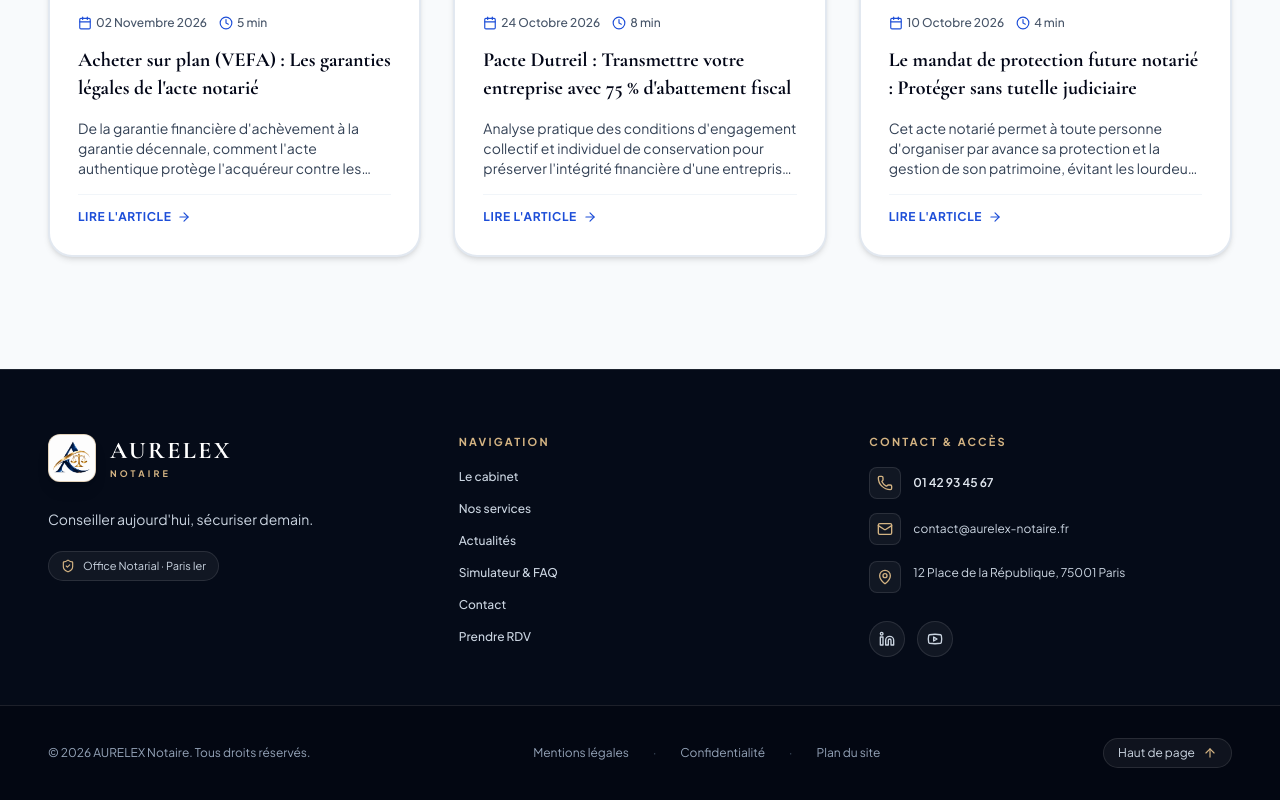
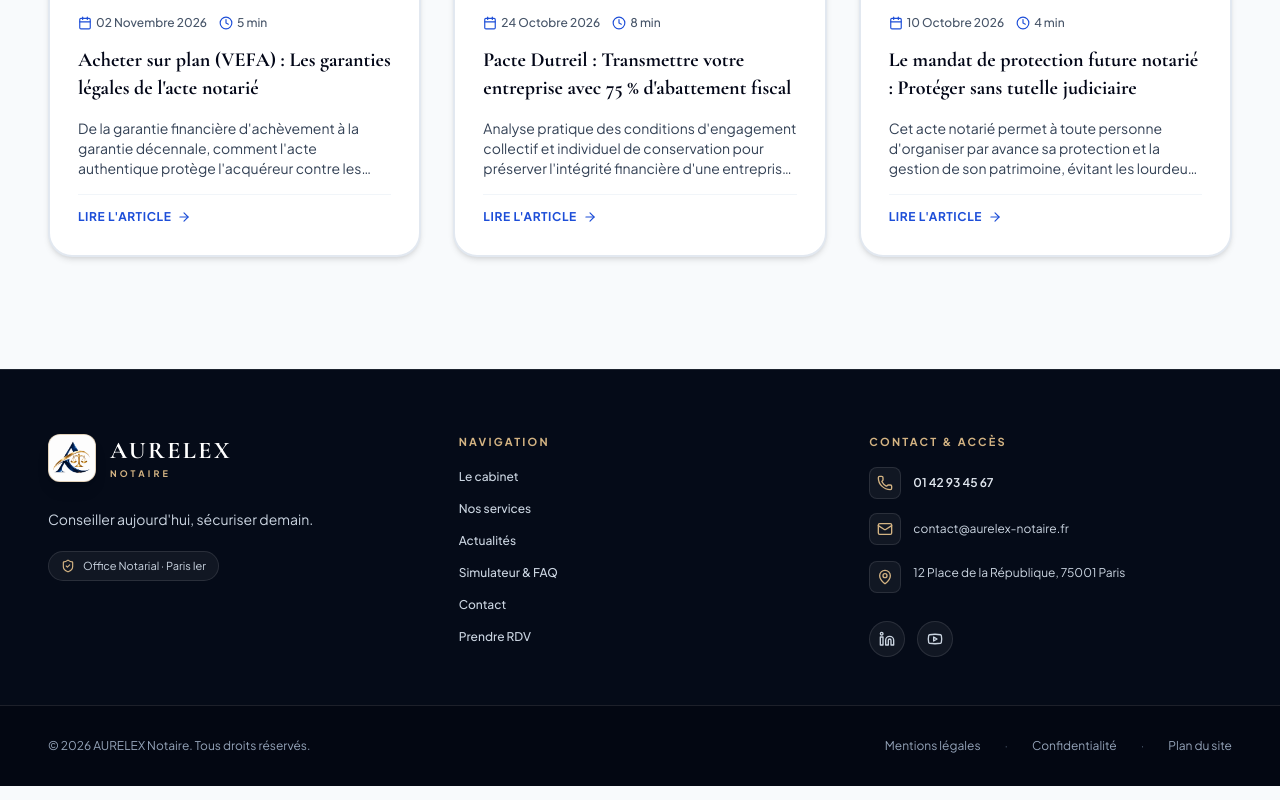
Before and after one commit to Mikeniga99/aurelexnotaria, a Next.js app in the folder apps/web/: page /en/actualites in a window 1280 px wide. Shown: the part 1442-2242 px from the top of the page. Built offline with nearby package versions, Linux system fonts and the light colour scheme.

Commit message:
fix(footer): suppression du bouton haut de page pour un pied de page minimaliste et epure

```diff
--- a/apps/web/src/components/public/Footer.tsx
+++ b/apps/web/src/components/public/Footer.tsx
@@ -4,14 +4,10 @@ import React from 'react';
 import Image from 'next/image';
 import { Link } from '@/i18n/routing';
 import { useTranslations } from 'next-intl';
-import { Phone, Mail, MapPin, ArrowUp, Linkedin, Youtube, ShieldCheck } from 'lucide-react';
+import { Phone, Mail, MapPin, Linkedin, Youtube, ShieldCheck } from 'lucide-react';
 
 export function Footer() {
   const t = useTranslations('footer');
-
-  const scrollToTop = () => {
-    window.scrollTo({ top: 0, behavior: 'smooth' });
-  };
 
   return (
     <footer className="bg-[#050B18] text-white border-t border-white/10">
@@ -153,10 +149,15 @@ export function Footer() {
 
       {/* ── Barre Basse de Copyright & Liens Légaux ── */}
       <div className="border-t border-white/10 bg-[#030712] pt-8 pb-32 lg:pb-8">
-        <div className="max-w-7xl mx-auto px-5 sm:px-8 lg:px-12 flex flex-col md:flex-row items-center justify-between gap-5">
+        <div className="max-w-7xl mx-auto px-5 sm:px-8 lg:px-12 flex flex-col md:flex-row items-center justify-between gap-4">
+
+          {/* Copyright */}
+          <p className="text-xs text-slate-400 text-center md:text-left font-normal order-2 md:order-1">
+            © 2026 AURELEX Notaire. Tous droits réservés.
+          </p>
 
           {/* Liens légaux parfaitement alignés sur une seule ligne */}
-          <div className="flex items-center justify-center gap-3.5 sm:gap-6 text-xs text-slate-400 order-1 md:order-2">
+          <div className="flex items-center justify-center gap-4 sm:gap-6 text-xs text-slate-400 order-1 md:order-2">
             <Link href="/mentions-legales" className="hover:text-[#D4B483] transition-colors whitespace-nowrap">
               Mentions légales
             </Link>
@@ -170,24 +171,6 @@ export function Footer() {
             </Link>
           </div>
 
-          {/* Copyright */}
-          <p className="text-xs text-slate-400 text-center md:text-left order-2 md:order-1 font-normal">
-            © 2026 AURELEX Notaire. Tous droits réservés.
-          </p>
-
-          {/* Bouton retour en haut ergonomique */}
-          <div className="order-3 flex justify-center">
-            <button
-              onClick={scrollToTop}
-              className="inline-flex items-center gap-2 px-3.5 py-1.5 rounded-full bg-white/5 hover:bg-[#D4B483]/15 border border-white/10 hover:border-[#D4B483]/50 text-xs text-slate-300 hover:text-[#D4B483] transition-all group"
-              aria-label="Retour en haut de page"
-              title="Retour en haut de page"
-            >
-              <span>Haut de page</span>
-              <ArrowUp className="w-3.5 h-3.5 text-[#D4B483] group-hover:-translate-y-0.5 transition-transform" />
-            </button>
-          </div>
-
         </div>
       </div>
     </footer>
```
